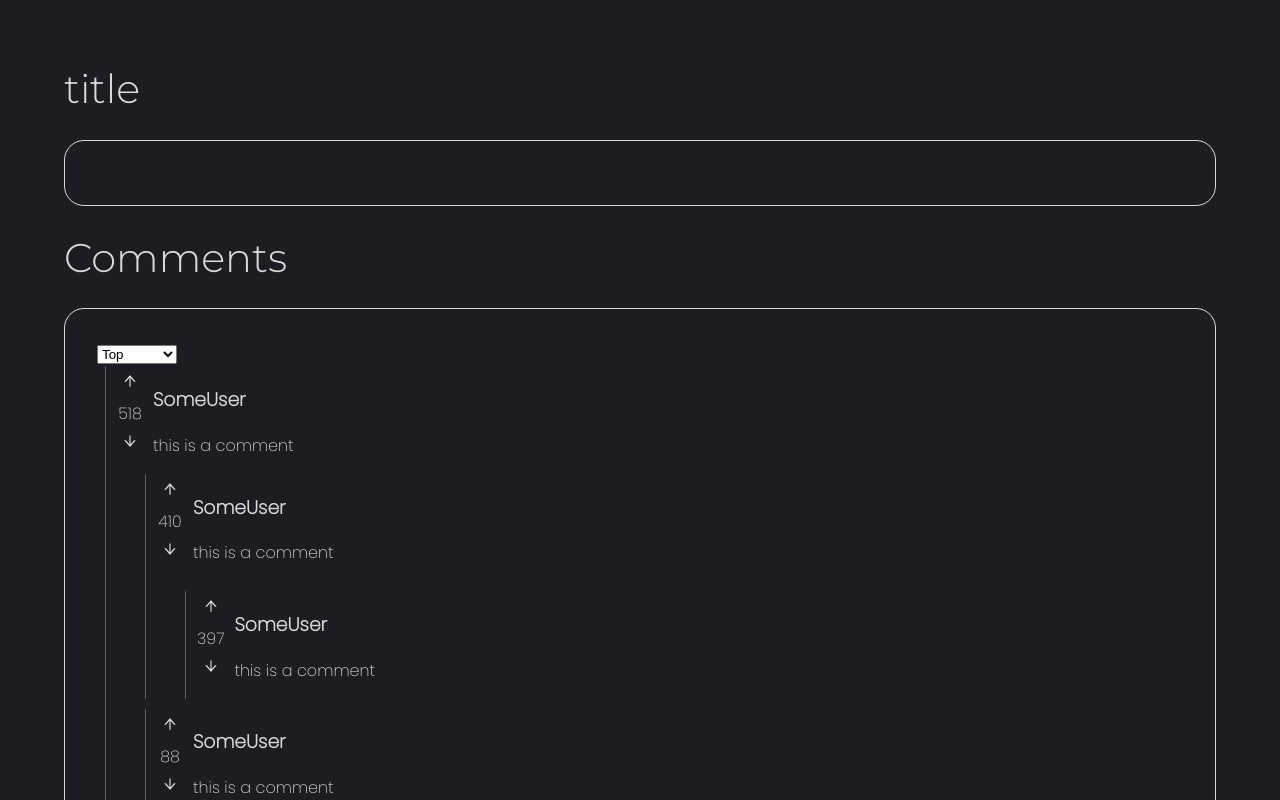
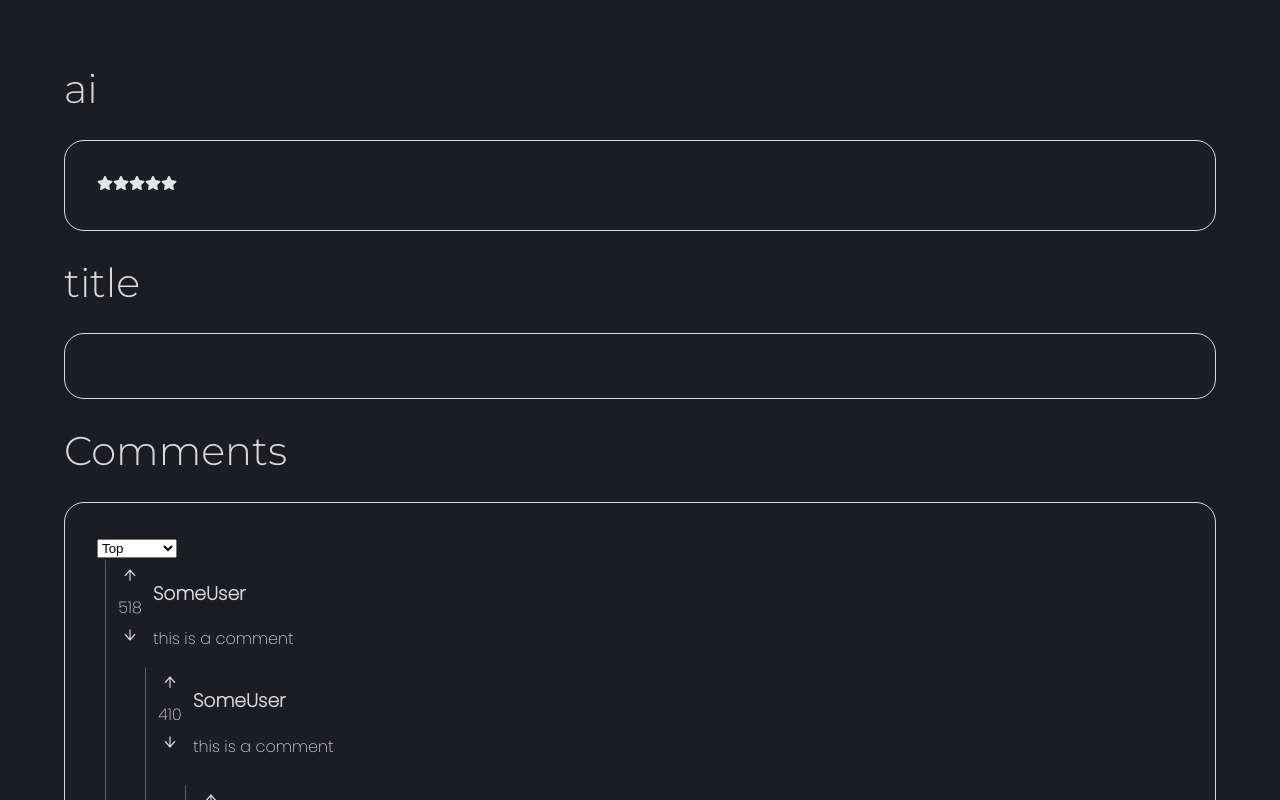
Before and after one commit to franco-cardoso/react-training, a React (Vite) app: page / in a window 1280 px wide. Shown: the top 800 px of the page. Built offline with nearby package versions, Linux system fonts and the light colour scheme.

Commit message:
some commit

```diff
--- a/src/App.tsx
+++ b/src/App.tsx
@@ -1,21 +1,42 @@
-import React from "react";
 import "./App.css";
 import CommentsSection from "./components/comments/CommentsSection";
+import React, { useState } from 'react';
+import { FaStar } from 'react-icons/fa';
 import Thing from "./components/Thing";
 
 function App() {
-    const test = React.createElement("h1",null,"test")
-
     return (
         <div className="mainContainer">
-            <Thing title="title" element={<div />}/>
-            <Thing title="Comments" element={<CommentsSection />}/>
+            <Thing title="ai" element={<Rating maxRating={5} onChange={(a) => console.log(a) } />} />
+            <Thing title="title" element={<div />} />
+            <Thing title="Comments" element={<CommentsSection />} />
+
         </div>
     );
 }
 
+function Rating({ maxRating, onChange }) {
+    const [rating, setRating] = useState(0);
 
+    function handleClick(newRating) {
+      setRating(newRating);
+      if (onChange) {
+        onChange(newRating);
+      }
+    }
 
-
+    return (
+      <div className="rating">
+        {[...Array(maxRating)].map((star, index) => (
+          <FaStar
+            key={index}
+            className="rating-star"
+            color={index < rating ? '#ffc107' : '#e4e5e9'}
+            onClick={() => handleClick(index + 1)}
+          />
+        ))}
+      </div>
+    );
+  }
 
 export default App;
--- a/src/components/comments/CommentsSection.tsx
+++ b/src/components/comments/CommentsSection.tsx
@@ -4,7 +4,7 @@ import { randomNum, sortComments } from "../../utility/utility";
 import CommentChain from "./CommentChain";
 
 const CommentsSection = () => {
-    const [sorting, setSorting] = useState("top");
+    const [sorting, setSorting] = useState<string>("top");
 
     return (
         <section className="commentsSection">
--- a/src/utility/utility.ts
+++ b/src/utility/utility.ts
@@ -6,7 +6,6 @@ const formatScore = (score: number): string | number => {
     // const absolute = Math.abs(score);
     // if (absolute < 1000) return score;
     // return `${score < 0 ? "-" : ""}${String(absolute)[0]}.${String(absolute)[1]}k`;ç
-    console.log((1000).toFixed(2))
     return Math.abs(score) > 999 ? Math.sign(score)*(+(Math.abs(score)/1000).toFixed(1)) + 'k' : Math.sign(score)*Math.abs(score)
 };
 
--- a/tsconfig.json
+++ b/tsconfig.json
@@ -7,7 +7,7 @@
     "skipLibCheck": true,
     "esModuleInterop": false,
     "allowSyntheticDefaultImports": true,
-    "strict": true,
+    "strict": false,
     "forceConsistentCasingInFileNames": true,
     "module": "ESNext",
     "moduleResolution": "Node",
```
